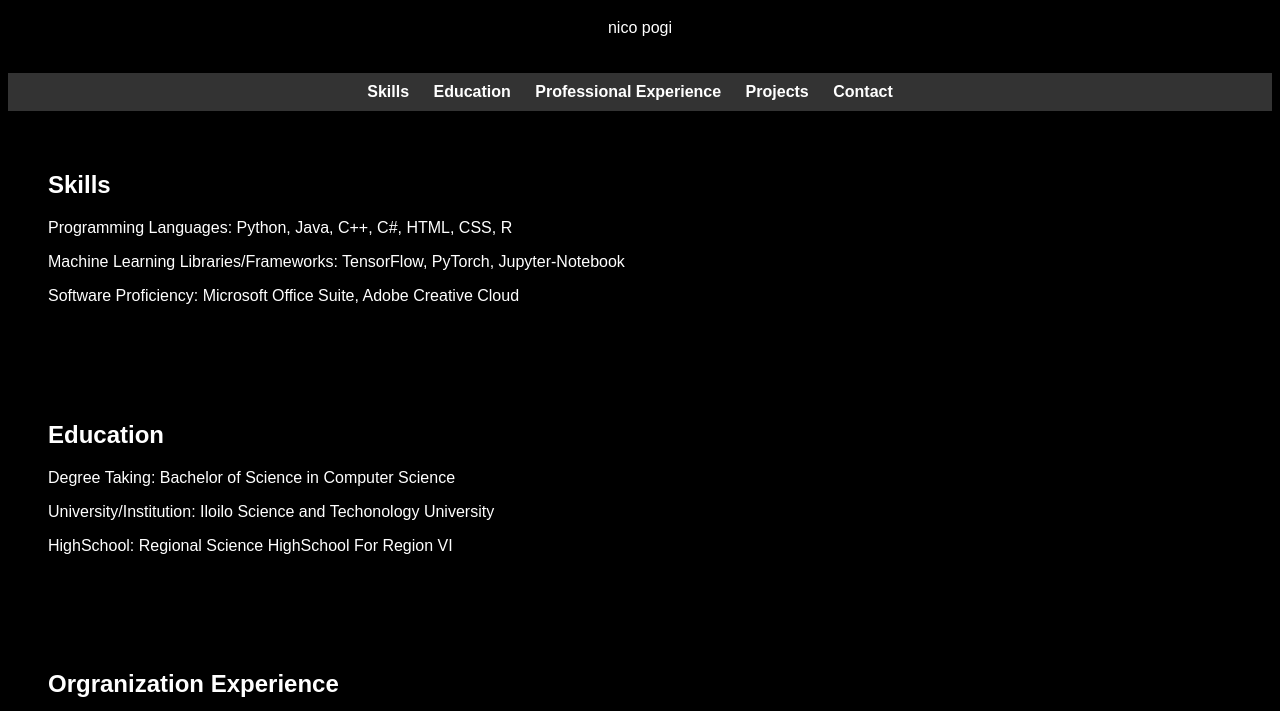
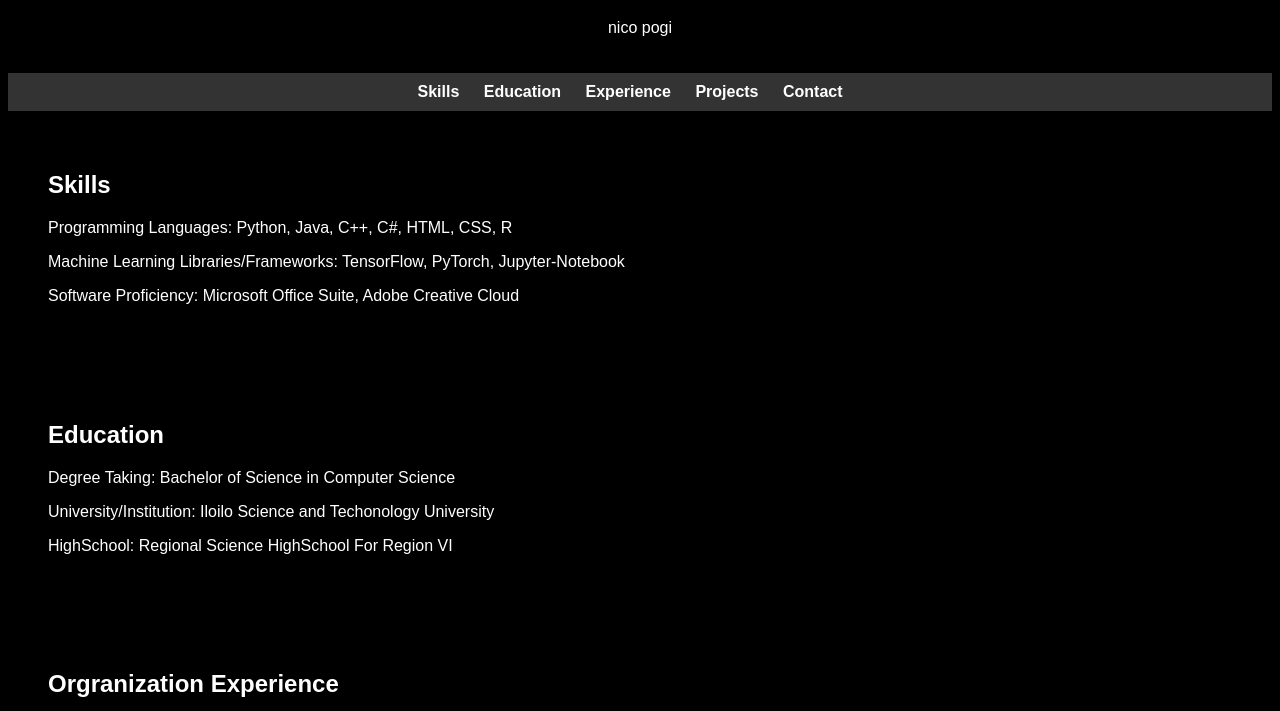
Before and after one commit to lilyikes17/lilyikes17.github.io, a plain HTML site: page index.html in a window 1280 px wide. Shown: the part 89-800 px from the top of the page. Drawn offline with Linux system fonts and the light colour scheme; a script that the page names is missing.

Commit message:
Add files via upload

```diff
--- a/index.html
+++ b/index.html
@@ -16,7 +16,7 @@
         <ul>
             <li><a href="#skills">Skills</a></li>
             <li><a href="#education">Education</a></li>
-            <li><a href="#experience">Professional Experience</a></li>
+            <li><a href="#experience">Experience</a></li>
             <li><a href="#projects">Projects</a></li>
             <li><a href="#contact">Contact</a></li>
         </ul>
```
